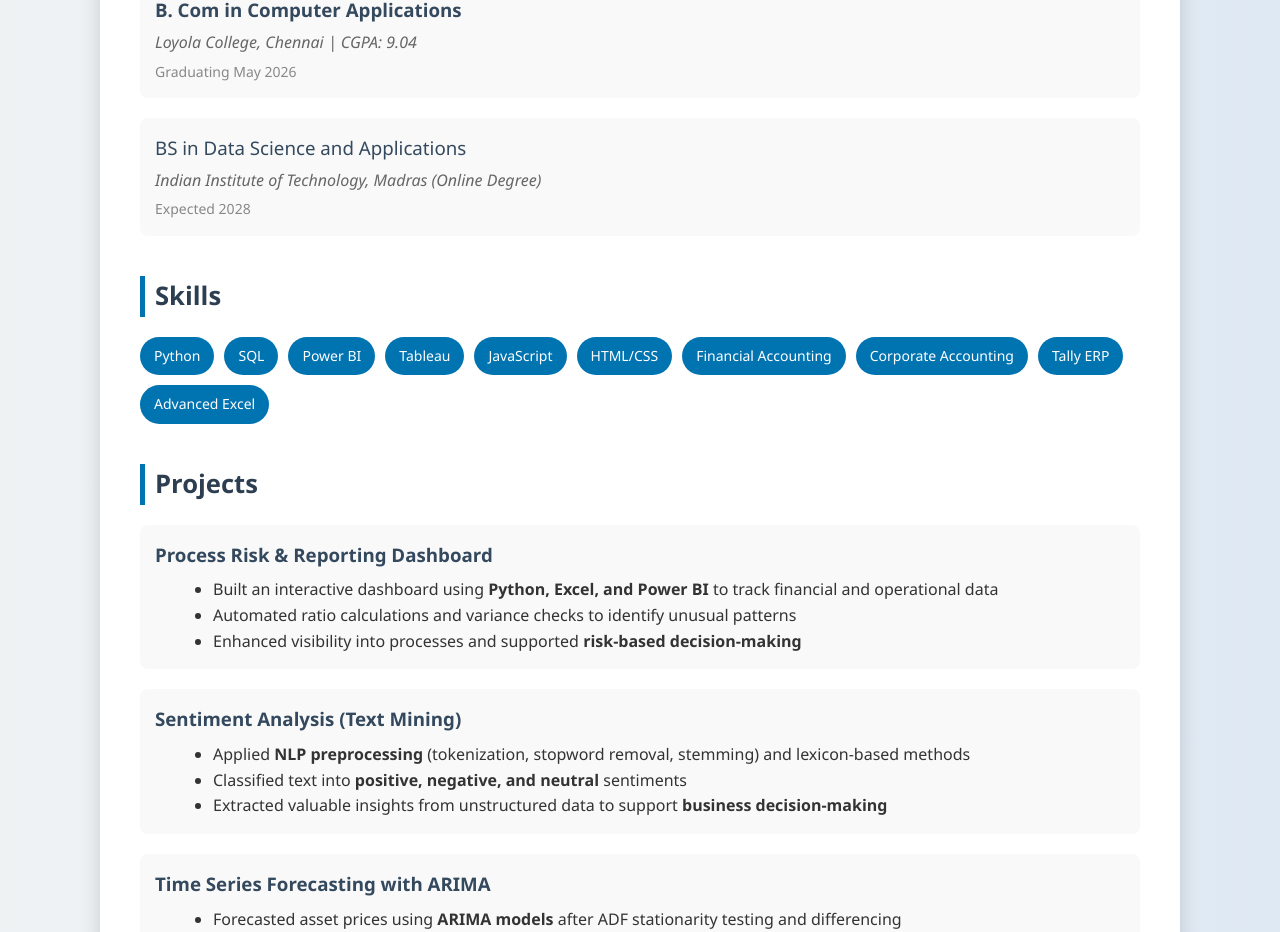
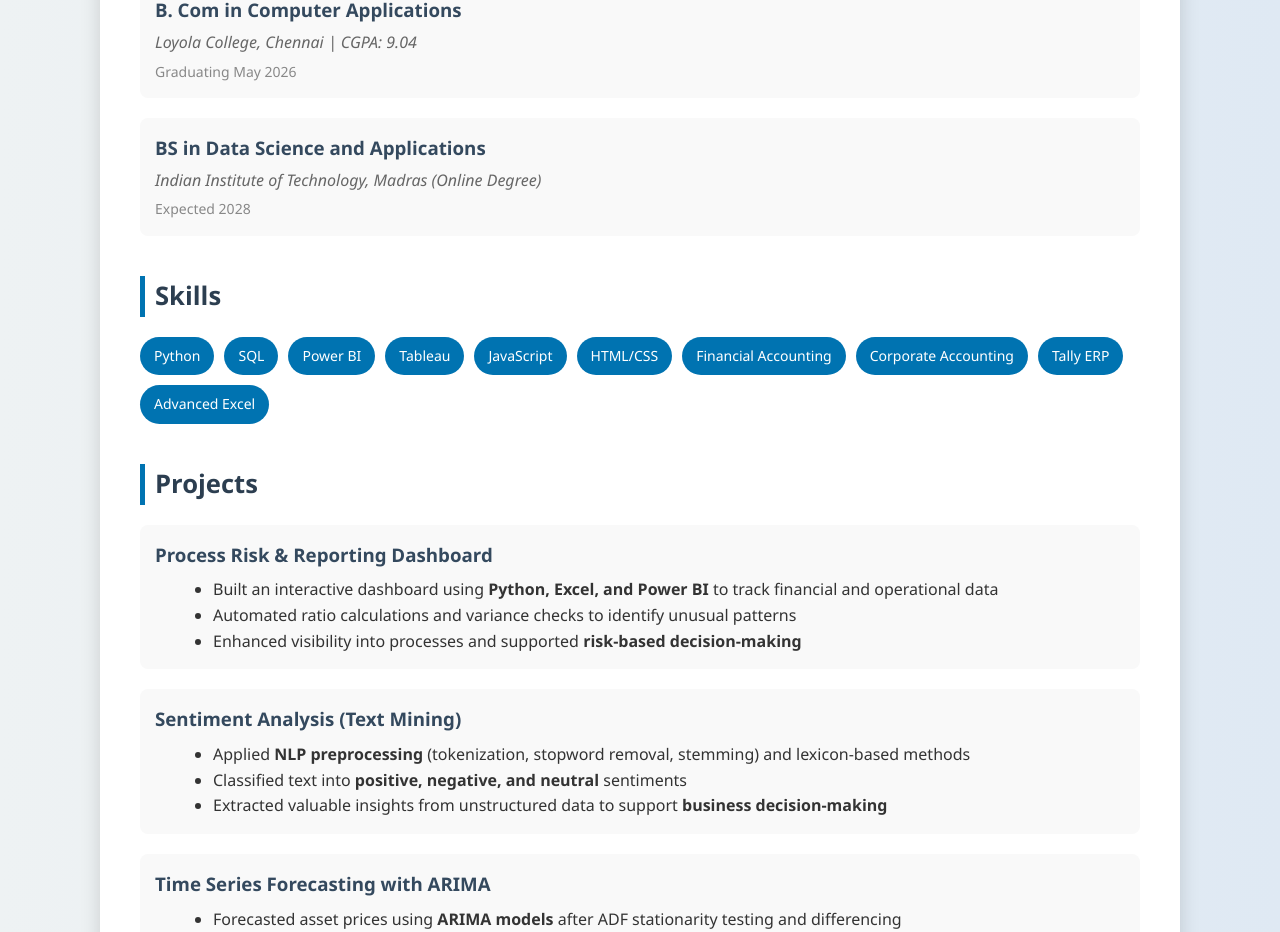
Before and after one commit to SanjaiKannaBC/Resume, a plain HTML site: page index.html in a window 1280 px wide. Shown: the part 1039-1971 px from the top of the page. Drawn offline with Linux system fonts and the light colour scheme.

Commit message:
Update index.html

```diff
--- a/index.html
+++ b/index.html
@@ -188,7 +188,7 @@
         <div class="date">Graduating May 2026</div>
       </div>
       <div class="job">
-        <h3 class="iitweb"><a href="https://ds.study.iitm.ac.in/student/24F2006569" >BS in Data Science and Applications</a></h3>
+        <h3 class="iitweb"><a href="https://ds.study.iitm.ac.in/student/24F2006569" ><b>BS in Data Science and Applications</b></a></h3>
         <div class="company">Indian Institute of Technology, Madras (Online Degree)</div>
         <div class="date">Expected 2028</div>
       </div>
```
